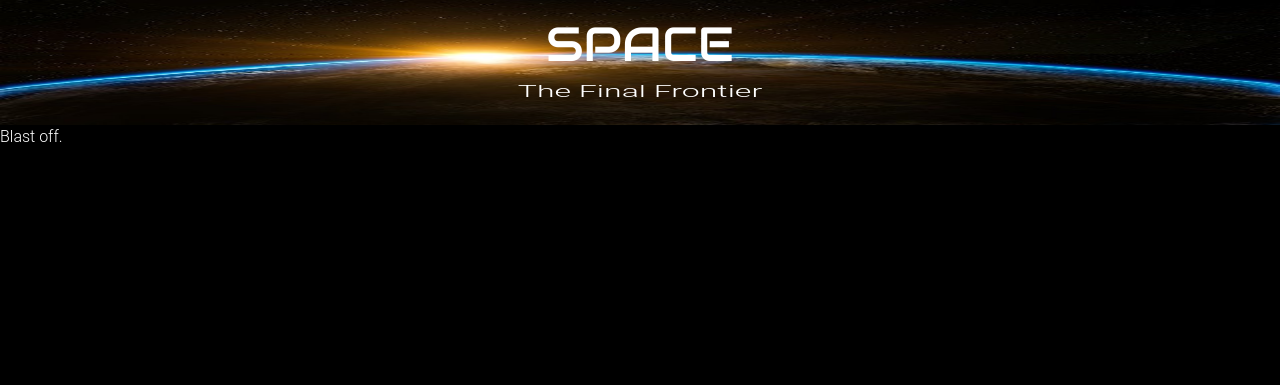
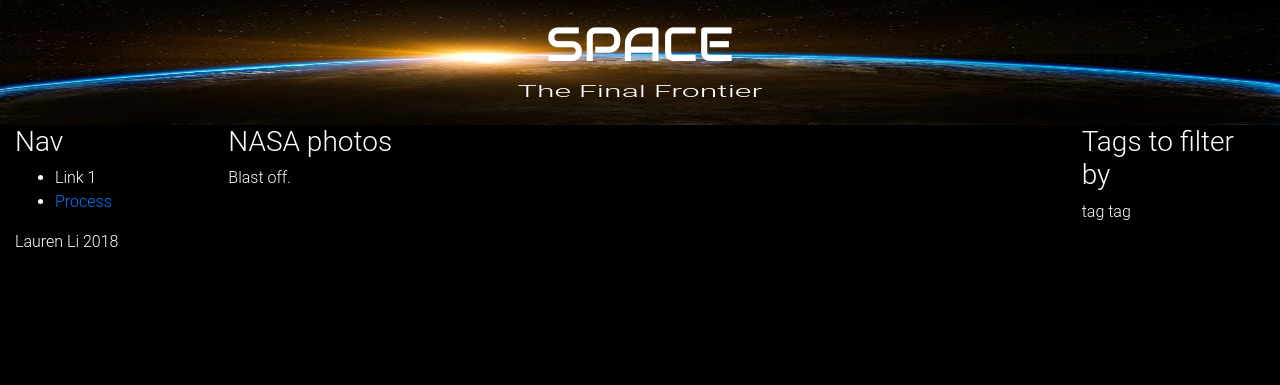
Before and after one commit to Aricela/ibm-flickr, a PHP site: page / in a window 1280 px wide; the page is wider, and only the part inside the window is pictured. Shown: the top 385 px of that part. Run offline with PHP 8.4, Linux system fonts and the light colour scheme; some libraries are stand-ins or nearby versions.

Commit message:
Add page layout.

```diff
--- a/css/style.css
+++ b/css/style.css
@@ -30,6 +30,11 @@ header {
     background-size: 100% 100%;
 }
 
+img {
+    max-width: 100%;
+    height: auto;
+}
+
 /* Small devices (landscape phones, 576px and up) <-- Material Design Bootstrap presets*/
 @media (min-width: 576px) and (max-width: 767px) {
     h1 {
--- a/index.php
+++ b/index.php
@@ -24,9 +24,34 @@
         <h1>SPACE</h1>
         <h2>The Final Frontier</h2>
     </header>
+    <div class="container-fluid">
+        <div class="row">
+            <section class="col-sm-12 col-md-3 col-lg-2">
+                <h3>Nav</h3>
+                <ul>
+                    <li>Link 1</li>
+                    <li><a href="process.php">Process</a></li>
+                </ul>
+            </section>
+            <section class="col-sm-12 col-md-6 col-lg-8">
+                <main>
+                    <h3>NASA photos</h3>
+                    <p>Blast off.</p>
 
-    <p>Blast off.</p>
-    <div id="photoDiv"></div>
+                    <div id="photoDiv"></div>
+                </main>
+            </section>
+            <section class="col-sm-12 col-md-3 col-lg-2">
+                <h3>Tags to filter by</h3>
+                tag tag
+            </section>
+        </div> <!-- /Row div -->
+
+
+        <footer>
+            <div>Lauren Li 2018</div>
+        </footer>
+    </div>  <!-- /container-fluid div -->
     <!-- Scripts -->
     <!-- JQuery -->
     <script src="https://cdnjs.cloudflare.com/ajax/libs/jquery/3.2.1/jquery.min.js"></script>
--- a/process.php
+++ b/process.php
@@ -24,7 +24,7 @@
     <h1>SPACE</h1>
     <h2>The Final Frontier</h2>
 </header>
-
+<p>Used <a href="https://mdbootstrap.com/material-design-for-bootstrap/" target="_blank">Material Design Bootstrap framework.</a></p>
 <p>Used <a href="https://kraken.io/web-interface" target="_blank">kraken.io </a> to reduce image size.</p>
 <p>Background image by qimono from Pixabay (<a href="https://pixabay.com/en/sunrise-space-outer-space-globe-1756274/" target="_blank">link)</a></p>
 <!-- Scripts -->
```
